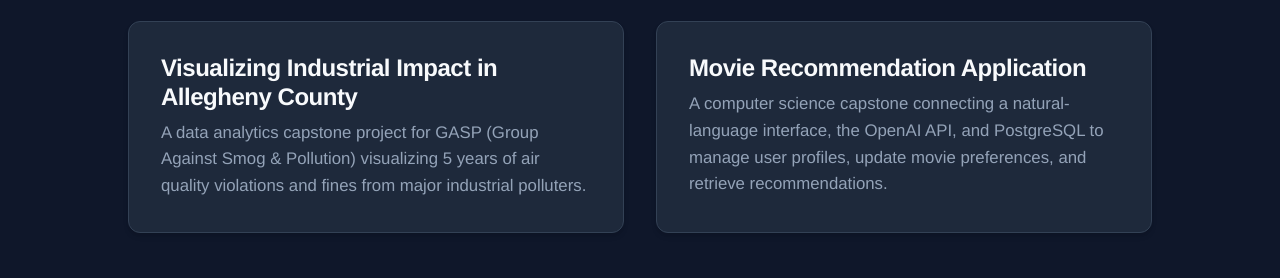
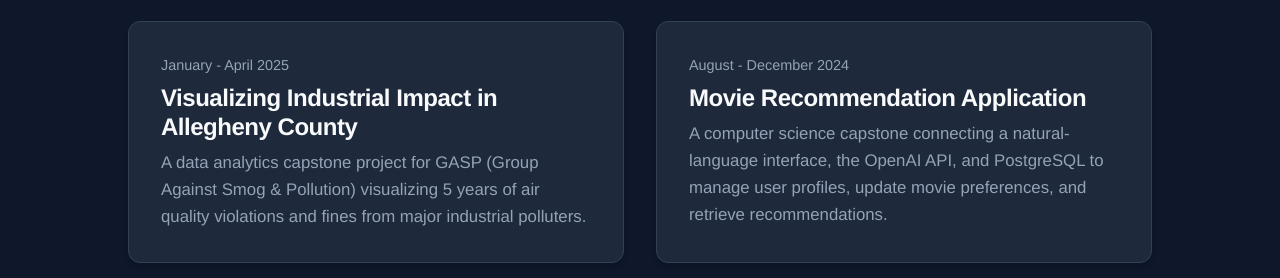
Before and after one commit to LukeBDaniel/LukeBDaniel.github.io, an Astro site: page / in a window 1280 px wide. Shown: the part 509-787 px from the top of the page. Built offline with nearby package versions, Linux system fonts and the light colour scheme; Astro itself is replaced by a stand-in of ours.

Commit message:
Update index.astro

```diff
--- a/src/pages/index.astro
+++ b/src/pages/index.astro
@@ -35,10 +35,12 @@
 				<h2>Academic Projects</h2>
 				<div class="projects-grid">
 					<a href="/projects/gasp-violations" class="glass-card project-card">
+						<span class="project-date">January - April 2025</span>
 						<h3>Visualizing Industrial Impact in Allegheny County</h3>
 						<p>A data analytics capstone project for GASP (Group Against Smog & Pollution) visualizing 5 years of air quality violations and fines from major industrial polluters.</p>
 					</a>
 					<a href="/projects/movie-recommender" class="glass-card project-card">
+						<span class="project-date">August - December 2024</span>
 						<h3>Movie Recommendation Application</h3>
 						<p>A computer science capstone connecting a natural-language interface, the OpenAI API, and PostgreSQL to manage user profiles, update movie preferences, and retrieve recommendations.</p>
 					</a>
@@ -140,6 +142,11 @@
 		display: flex;
 		flex-direction: column;
 	}
+	.project-date {
+		color: var(--text-muted);
+		font-size: 0.9em;
+		margin-bottom: 0.5em;
+	}
 	.project-card p, ul.post-list li p {
 		margin: 0;
 		color: var(--text-muted);
```
